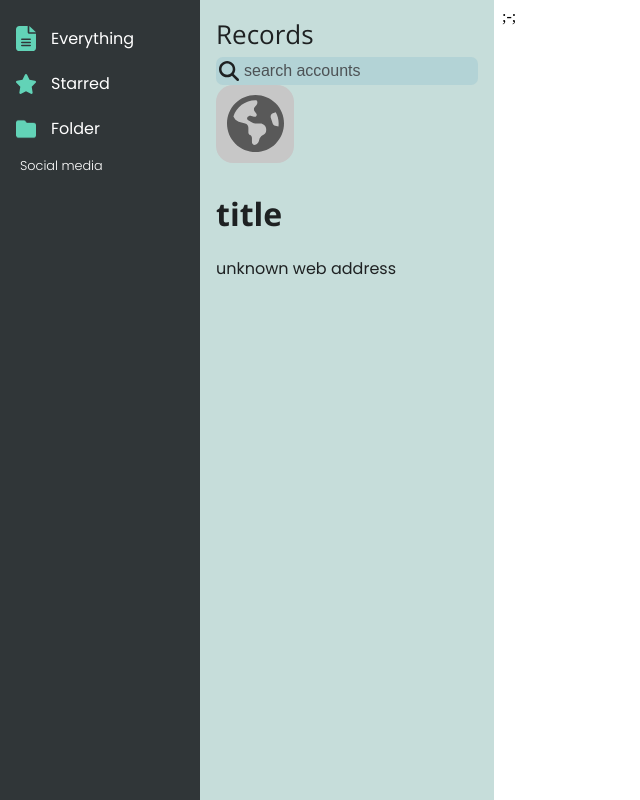
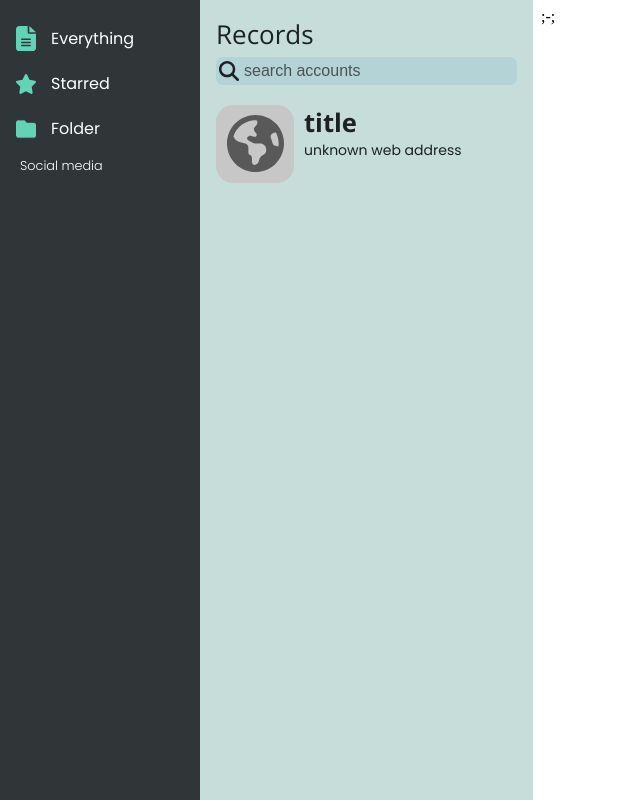
Before and after one commit to Rap1zer/Password-Manager, a website: page renderer/main-page.html in a window 1280 px wide. Shown: the whole page, without its empty margins (0-640 px from the left). Drawn offline with Linux system fonts and the light colour scheme.

Commit message:
stylised the records list

```diff
--- a/renderer/main-page.css
+++ b/renderer/main-page.css
@@ -25,6 +25,8 @@ li {
 body {
   display: flex;
 }
+
+/*SIDE MENU*/
 
 .side-menu {
   display: flex;
@@ -74,9 +76,9 @@ body {
   display: flex;
   flex-direction: column;
   background-color: #c6ddda;
-  width: 23vw;
+  width: 26vw;
   height: 100vh;
-  max-width: 300px;
+  max-width: 400px;
   padding: 1em;
 }
 
@@ -86,6 +88,8 @@ body {
   font-size: 1.625rem;
 }
 
+/*SEARCH BAR*/
+
 .search-bar {
   background: url(../images/magnifying-glass-solid.svg) no-repeat 3px 4px
     #b3d3d6;
@@ -94,6 +98,7 @@ body {
   color: #1e2122;
   font-size: 1rem;
   padding: 5px 7px 5px 28px;
+  margin-bottom: 20px;
   border: 0;
   border-radius: 7px;
 }
@@ -101,3 +106,24 @@ body {
 .search-bar::placeholder {
   color: #4d5255;
 }
+
+/*RECORDS*/
+
+.record {
+  display: flex;
+  margin-bottom: 20px;
+}
+
+.record-icon {
+  margin-right: 10px;
+}
+
+.record-title {
+  font-size: 1.6rem;
+  margin: 0;
+}
+
+.record-web-address {
+  font-size: 0.875rem;
+  margin: 0;
+}
--- a/renderer/main-page.html
+++ b/renderer/main-page.html
@@ -34,9 +34,11 @@
       <h1 class="side-records-title">Records</h1>
       <input class="search-bar" type="text" placeholder="search accounts" />
       <div class="record">
-        <img src="../images/unknown-logo.svg" alt="" />
-        <h1>title</h1>
-        <p>unknown web address</p>
+        <img class="record-icon" src="../images/unknown-logo.svg" alt="" />
+        <div>
+          <h1 class="record-title">title</h1>
+          <p class="record-web-address">unknown web address</p>
+        </div>
       </div>
     </div>
     <iframe
```
